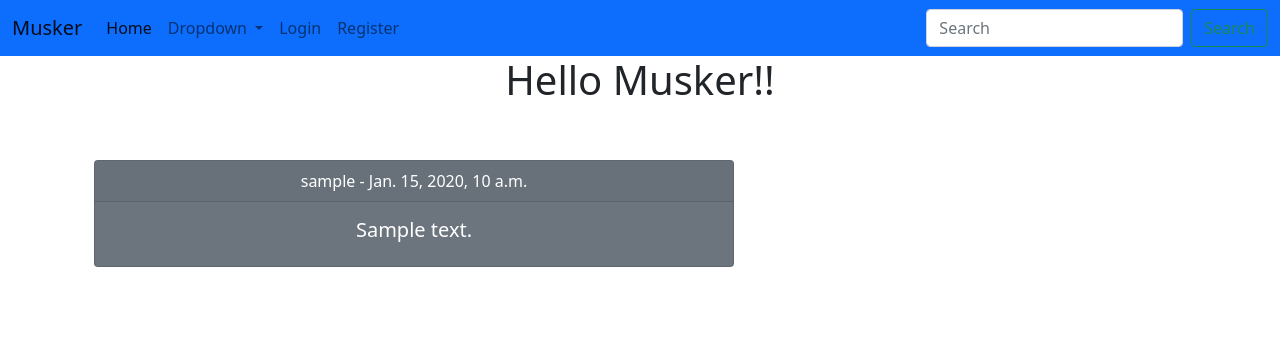
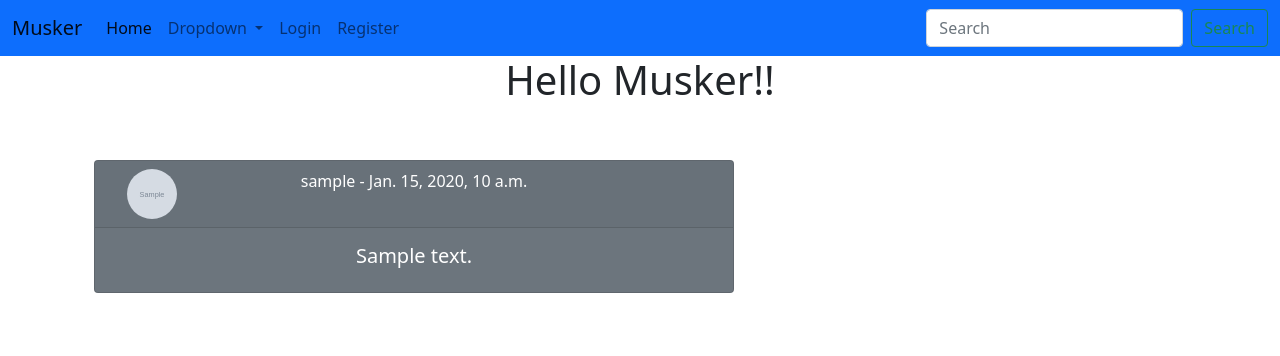
Before and after one commit to DeaaTH65/Twitter_Clone, a Django app: page / in a window 1280 px wide. Shown: the top 356 px of the page. Run offline with Django 4.2, Linux system fonts and the light colour scheme; tables that the repository leaves empty hold one stand-in row (values such as "Sample post"); grey boxes marked "Sample" are stand-in pictures.

Commit message:
PP shown in homepage meep

```diff
--- a/social/musker/templates/home.html
+++ b/social/musker/templates/home.html
@@ -1,4 +1,5 @@
 {% extends 'base.html' %}
+{% load static %}
 
 {% block content %}
 <div class="container text-center">
@@ -8,7 +9,18 @@
 <div class="col-8">
 {% for meep in meeps %}
     <div class="card text-white bg-secondary mb-3" style="max-width: 40rem;">
-        <div class="card-header"> {{ meep.user }} - {{ meep.created_at }} </div>
+        <div class="card-header">
+            <div class="row">
+                <div class="col-2">
+                    {% if meep.user.profile.profile_img %}
+                    <img src="{{ meep.user.profile.profile_img.url }}" width=50 height=50 class="rounded-circle" alt="...">
+                    {% else %}
+                    <img src="{% static 'images/default_profile_pic.png' %}" width=50 height=50 class="rounded-circle" alt="...">
+                    {% endif %}
+                </div>
+                <div class="col-8"> {{ meep.user }} - {{ meep.created_at }} </div>
+            </div>
+        </div>
         <div class="card-body">
         <h5 class="card-title"> {{ meep.body }} </h5>
         </div>
```
